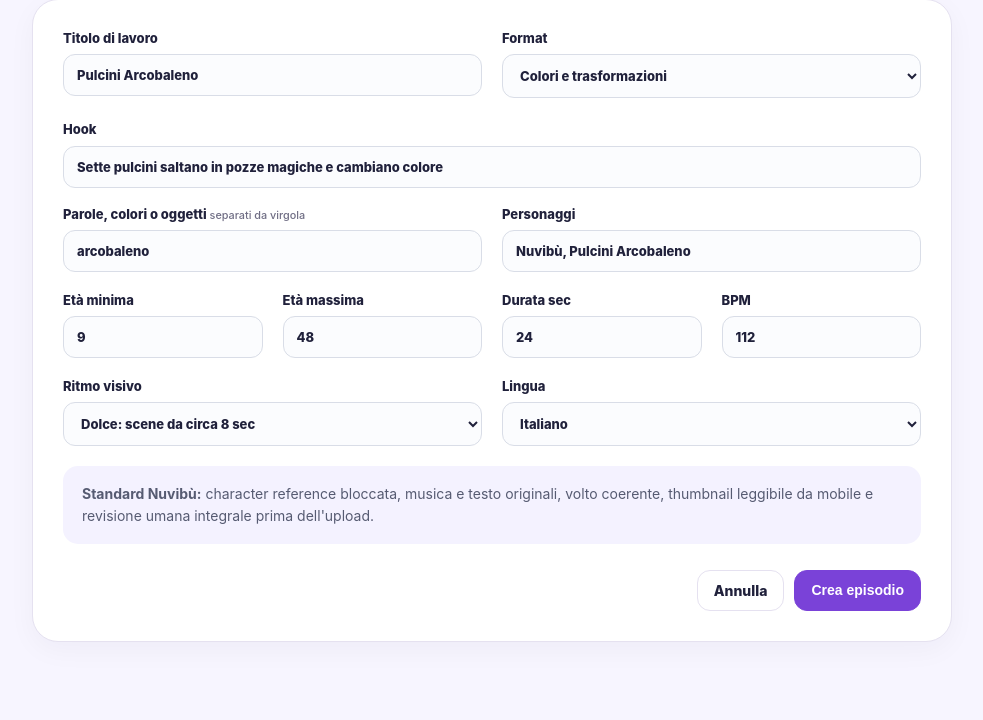
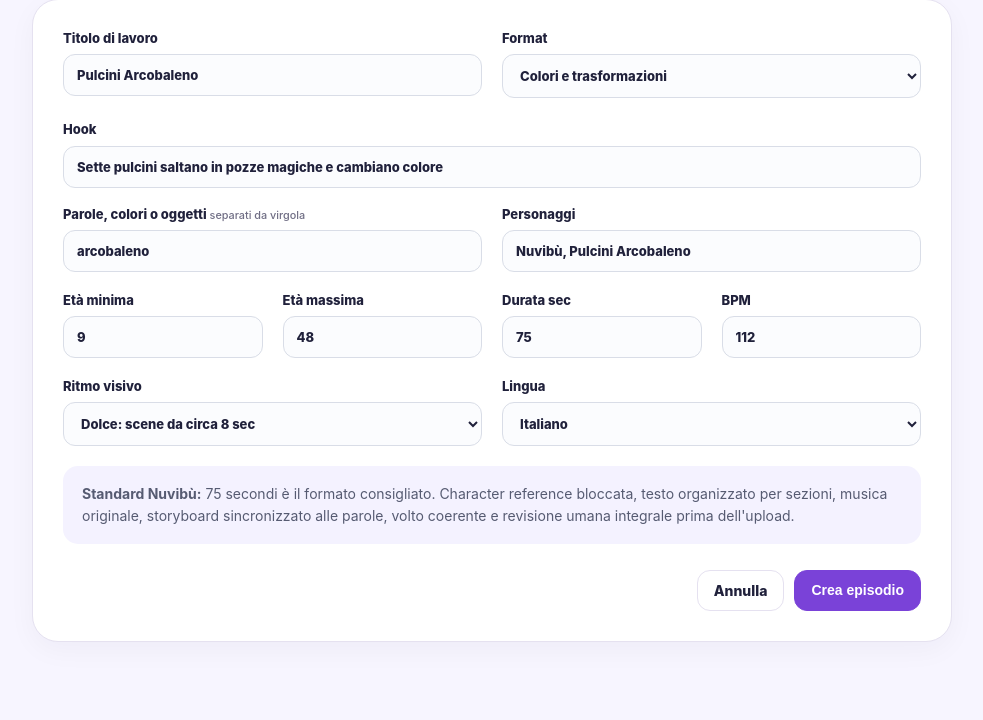
Before and after one commit to drstefanik/nuvibu, a FastAPI app: page /episodes/new in a window 1280 px wide. Shown: the part 357-1077 px from the top of the page, without its empty margins (148-1131 px from the left). Run offline with FastAPI, Linux system fonts and the light colour scheme; some libraries are stand-ins or nearby versions.

Commit message:
Improve content quality and episode duration

```diff
--- a/app/templates/episode_form.html
+++ b/app/templates/episode_form.html
@@ -15,14 +15,14 @@
   <div class="field-grid four">
     <label>Età minima<input type="number" name="age_min_months" value="9" min="0" max="48"></label>
     <label>Età massima<input type="number" name="age_max_months" value="48" min="1" max="60"></label>
-    <label>Durata sec<input type="number" name="duration_seconds" value="24" min="15" max="{{ settings.max_episode_seconds }}"></label>
+    <label>Durata sec<input type="number" name="duration_seconds" value="75" min="30" max="{{ settings.max_episode_seconds }}"></label>
     <label>BPM<input type="number" name="bpm" value="112" min="60" max="135"></label>
   </div>
   <div class="field-grid two">
     <label>Ritmo visivo<select name="visual_pacing"><option value="gentle" selected>Dolce: scene da circa 8 sec</option><option value="medium">Medio: scene da circa 6 sec</option><option value="energetic">Energico: scene da circa 5 sec</option></select></label>
     <label>Lingua<select name="language"><option value="it">Italiano</option><option value="en">English</option></select></label>
   </div>
-  <div class="notice"><strong>Standard Nuvibù:</strong> character reference bloccata, musica e testo originali, volto coerente, thumbnail leggibile da mobile e revisione umana integrale prima dell'upload.</div>
+  <div class="notice"><strong>Standard Nuvibù:</strong> 75 secondi è il formato consigliato. Character reference bloccata, testo organizzato per sezioni, musica originale, storyboard sincronizzato alle parole, volto coerente e revisione umana integrale prima dell'upload.</div>
   <div class="form-actions"><a class="button" href="/">Annulla</a><button class="button button-primary" type="submit">Crea episodio</button></div>
 </form>
 {% endblock %}
```
